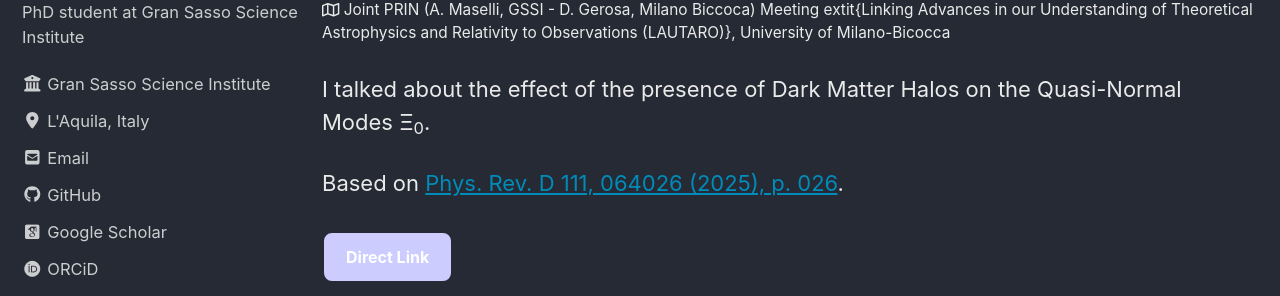
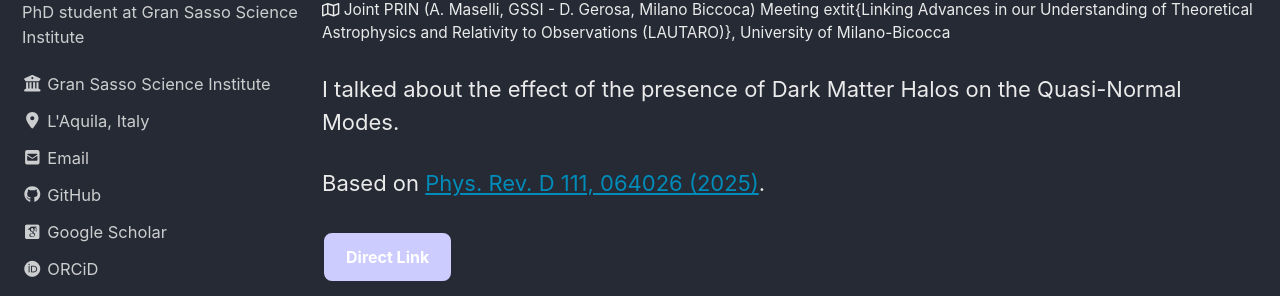
Before and after one commit to PezzLa/pezzla.github.io, a Jekyll site: the page built from _talks/talk1.md, in a window 1280 px wide and 900 px high. Shown: the part 255-551 px from the top of the window. Built offline with Jekyll 4.4.1, drawn with Linux system fonts in a browser that asks for light colours; some web fonts are replaced.

Commit message:
Update talk1.md

```diff
--- a/_talks/talk1.md
+++ b/_talks/talk1.md
@@ -8,6 +8,6 @@ link: "https://davidegerosa.com/lautaro/"
 location: "University of Milano-Bicocca"
 ---
 
-I talked about the effect of the presence of Dark Matter Halos on the Quasi-Normal Modes &Xi;<sub>0</sub>.
+I talked about the effect of the presence of Dark Matter Halos on the Quasi-Normal Modes.
 
-Based on <a href="https://doi.org/10.1103/PhysRevD.111.064026" target="_blank" rel="noopener">Phys. Rev. D 111, 064026 (2025), p. 026</a>.
+Based on <a href="https://doi.org/10.1103/PhysRevD.111.064026" target="_blank" rel="noopener">Phys. Rev. D 111, 064026 (2025)</a>.
```
